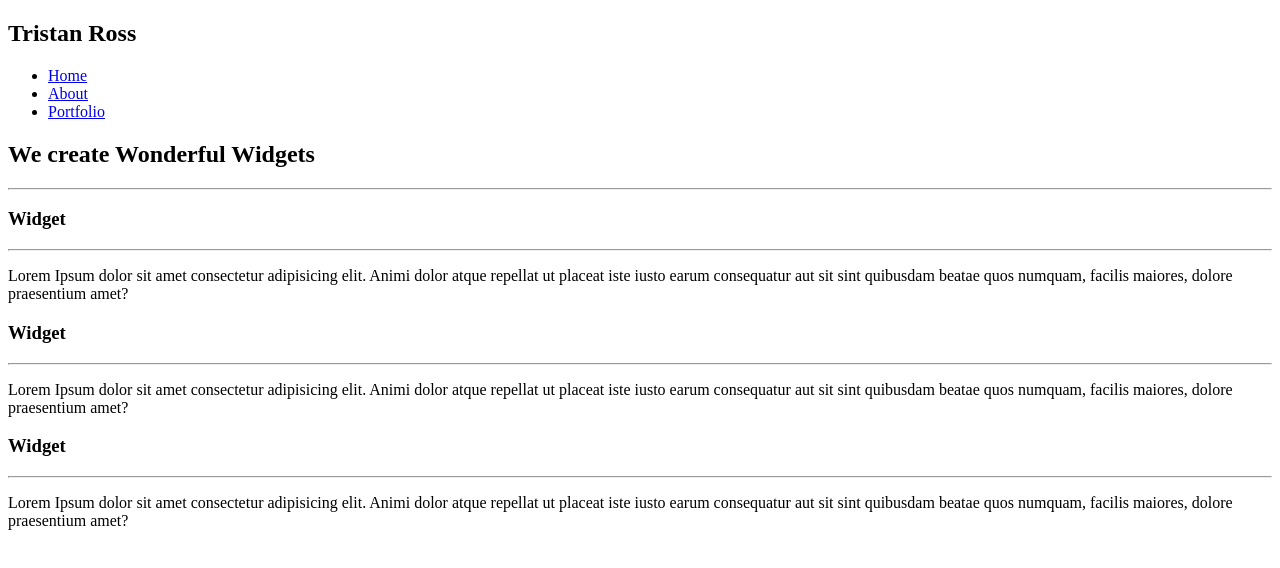
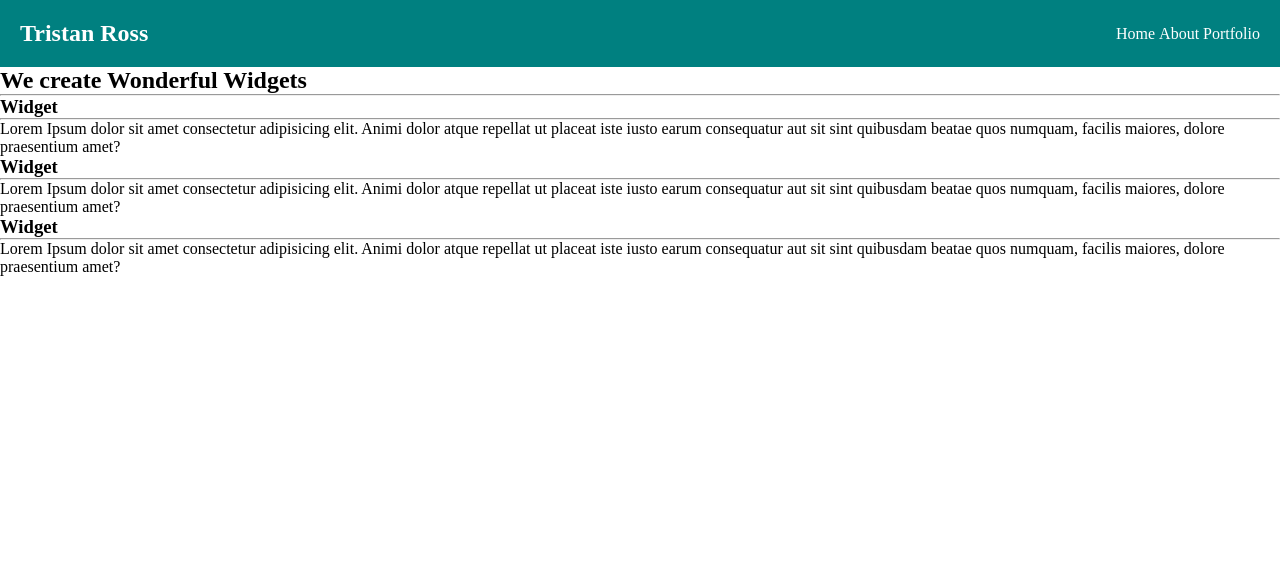
Before and after one commit to tross545/block-09-my-personal-website, a plain HTML site: page index.html in a window 1280 px wide. Drawn offline with Linux system fonts and the light colour scheme.

Commit message:
Created home page. Linked portfolio and about pages

```diff
--- a/index.html
+++ b/index.html
@@ -3,17 +3,19 @@
 <head>
   <meta charset="UTF-8">
   <meta name="viewport" content="width=device-width, initial-scale=1.0">
-  <title>My Personsal Site</title>
+  <title>My Personal Site</title>
   <link rel="stylesheet" href="./style.css" />
 </head>
 <body>
-  <header>
-    <h2>Tristan Ross</h2>
-    <nav><ul>
-      <li><a href="./index.html">Home</a></li>
-      <li><a href="./about.html">About</a></li>
-      <li><a href="./portfolio.html">Portfolio</a></li>
-    </ul></nav>
+  <header class="persistent-header">
+    <h2 class="logo">Tristan Ross</h2>
+    <nav class="main-nav">
+      <ul class="links-list">
+        <li><a href="./index.html">Home</a></li>
+        <li><a href="./html/about.html">About</a></li>
+        <li><a href="./html/portfolio.html">Portfolio</a></li>
+      </ul>
+    </nav>
   </header>
   <main>
     <h2>We create Wonderful Widgets</h2>
--- a/style.css
+++ b/style.css
@@ -1,3 +1,28 @@
-h1{
-  color: blue;
+*{
+  padding:0;
+  margin: 0;
+  box-sizing: border-box;
 }
+
+.persistent-header{
+  background-color: teal;
+  color: white;
+  display: flex;
+  justify-content: space-between;
+  align-items: center;
+  padding: 20px;
+
+a,
+h1,
+h2,
+h3{
+  text-decoration: none;
+}
+
+.links-list li{
+  display: inline-block;
+}
+
+.links-list a {
+  color: white;
+}
```
Also changed, not shown: html/about.html (added, +24 -0 lines), html/portfolio.html (added, +24 -0 lines), about.html (deleted), portfolio.html (deleted).
